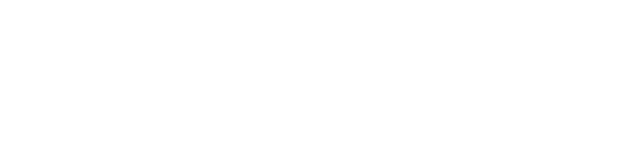
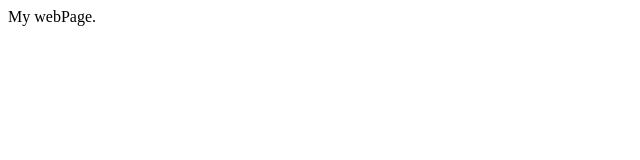
Before and after one commit to roozbeh-gholami70/simplilearnGitCourse, a plain HTML site: page index.html in a window 1280 px wide. Shown: the whole page, without its empty margins (0-640 px from the left). Drawn offline with Linux system fonts and the light colour scheme.

Commit message:
Added head to index.html

```diff
--- a/index.html
+++ b/index.html
@@ -1,6 +1,6 @@
 <html>
     <head>
-
+        My webPage.
     </head>
     <body>
 
```
